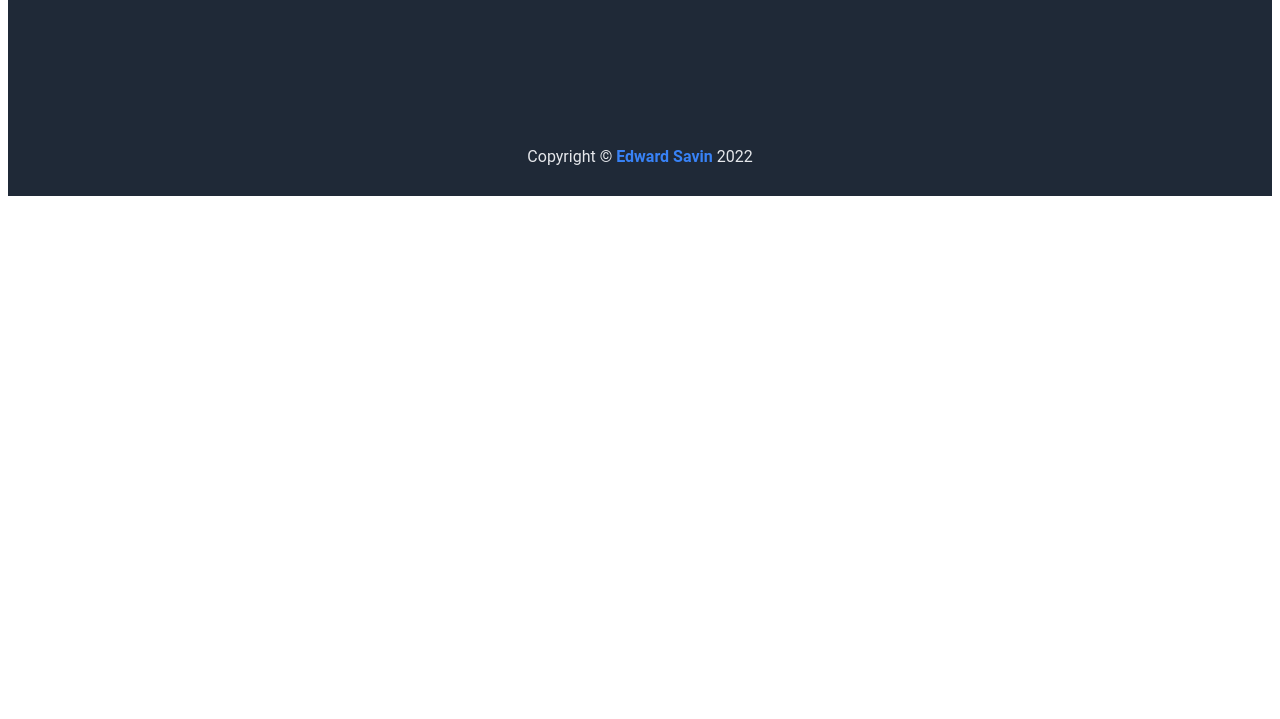
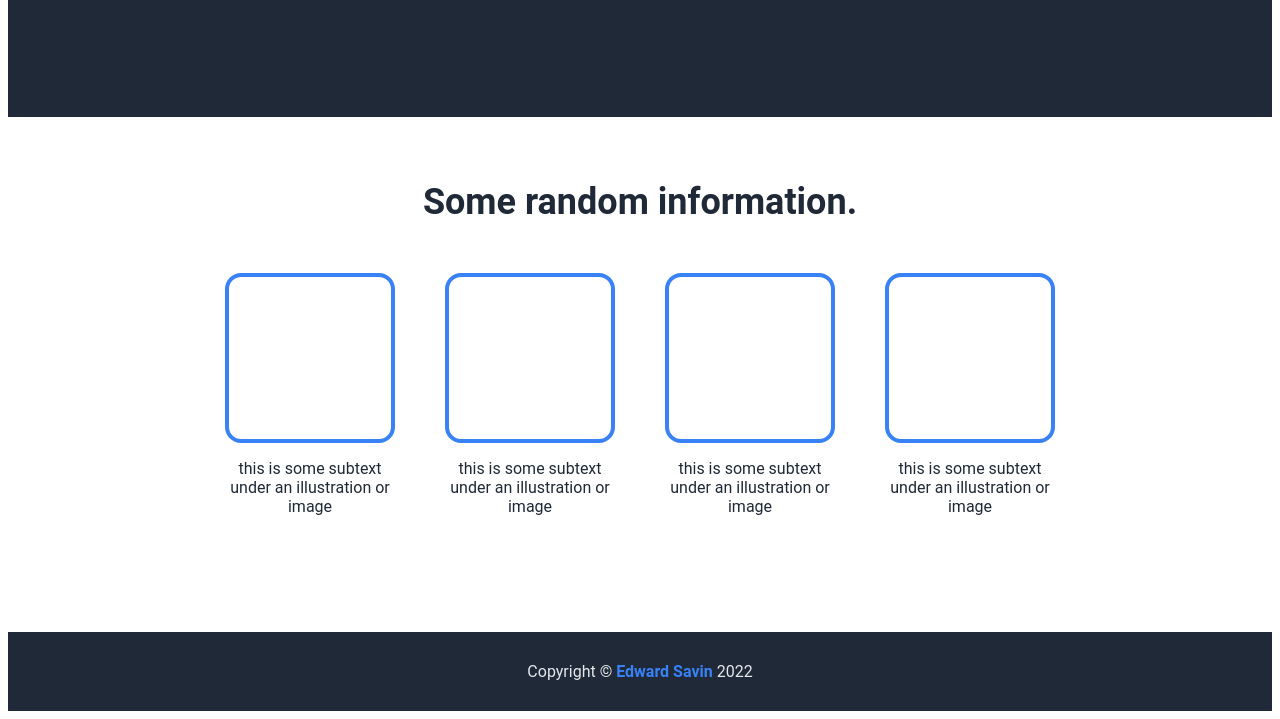
Before and after one commit to Edwardss44/landing-page, a plain HTML site: page index.html in a window 1280 px wide. Shown: the part 473-1192 px from the top of the page. Before the commit the page ends 800 px from the top, so only its background shows below. Drawn offline with Linux system fonts and the light colour scheme.

Commit message:
Add main information section

```diff
--- a/index.html
+++ b/index.html
@@ -19,14 +19,36 @@
         </div>
         <div class="section_1">
             <div class="container_2">
-                <h1 id="hero-main">This website is awesome</h1>
+                <h1 id="hero-main"><strong>This website is awesome</strong></h1>
                 <p>This website has some subtext that goes here under the main title. It's a smaller font and the color is lower contrast</p>
-                <button class="sign-up">Sign up</button>
+                <button class="sign-up"><strong>Sign up</strong></button>
             </div>
             <div class="placeholder">this is a placeholder for an image</div>
         </div>
     </div>
-    <div class="section_2"></div>
+    <div class="section_2">
+        <div id="s2_h1">
+            <h1><strong>Some random information.</strong></h1>
+        </div>
+            <div class="box_container">
+            <div class="boxes">
+                <div class="box"></div>
+                <p>this is some subtext under an illustration or image</p>
+            </div>
+            <div class="boxes">
+                <div class="box"></div>
+                <p>this is some subtext under an illustration or image</p>
+            </div>
+            <div class="boxes">
+                <div class="box"></div>
+                <p>this is some subtext under an illustration or image</p>
+            </div>
+            <div class="boxes">
+                <div class="box"></div>
+                <p>this is some subtext under an illustration or image</p>
+            </div>
+        </div>
+    </div>
     <div class="section_3"></div>
     <div class="section_4"></div>
     <div class="footer">
--- a/style.css
+++ b/style.css
@@ -23,7 +23,8 @@ button {
     flex-direction: column;
 }
 
-.header, .section_1 {
+.header, .section_1,
+.section_2 {
     margin: 0px 300px;
 }
 
@@ -87,3 +88,44 @@ button {
     color: #3882F6;
     font-weight: bold;
 }
+
+.section_2 {
+    display: flex;
+    flex-direction: column;
+    margin-top: 40px;
+    margin-bottom: 100px;
+    align-items: center;
+}
+
+#s2_h1 h1{
+    font-size: 36px;
+    font-weight: extra-bold;
+    color: #1F2937;
+    margin-bottom: 50px;
+}
+
+.box {
+    box-sizing: border-box;
+    border: #3882F6 4px solid;
+    width: 170px;
+    height: 170px;
+    border-radius: 16px;
+    flex-grow: 0;
+}
+
+.box_container {
+    display: flex;
+    gap: 40px;
+}
+
+.boxes {
+    display: flex;
+    flex-direction: column;
+    align-items: center;
+    width: 180px;
+}
+
+.boxes p {
+    text-align: center;
+    color: #1F2937;
+}
```
